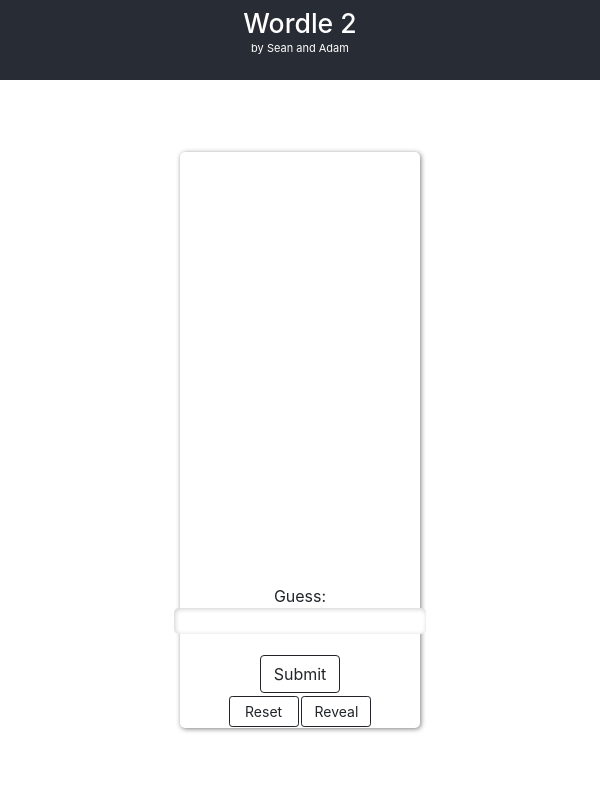
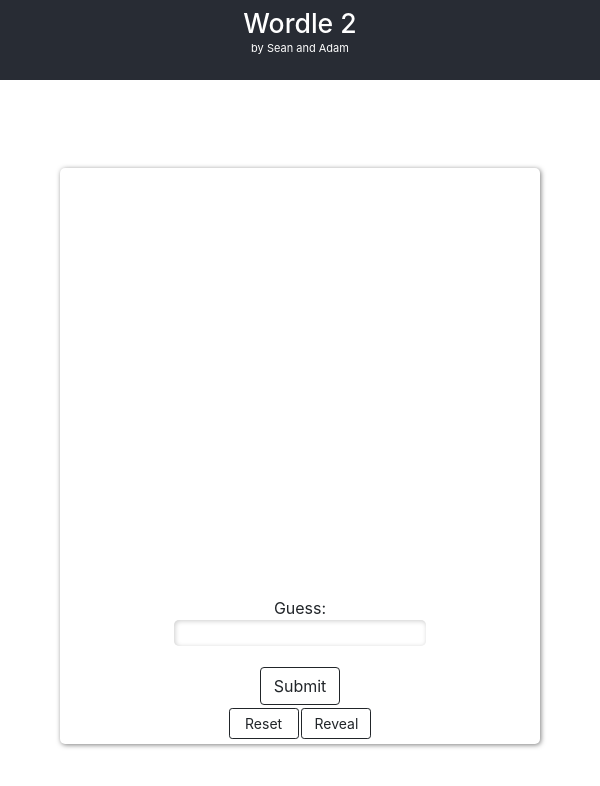
Before and after one commit to AdamPJohnson/Wordle2, a React (Create React App) app: page / in a window 600 px wide. Shown: the top 786 px of the page. Built offline with nearby package versions, Linux system fonts and the light colour scheme.

Commit message:
responsive styling

```diff
--- a/src/App.css
+++ b/src/App.css
@@ -1,3 +1,28 @@
+@media screen and (min-width: 600px) {
+  #board {
+    height: 80%;
+    width: 40%;
+  }
+  #main {
+    justify-content: center;
+  }
+  .guessListItem {
+    width: 50%;
+  }
+}
+@media screen and (max-width: 600px) {
+  #board {
+    height: 80%;
+    width: 80%;
+  }
+  #main {
+    justify-content: baseline;
+  }
+  .guessListItem {
+    width: 80%;
+  }
+}
+
 .App {
   text-align: center;
 }
@@ -26,18 +51,17 @@
   display: flex;
   flex-direction: column;
   align-items: center;
-  justify-content: center;
 }
 
 #board {
-  height: 80%;
-  width: 40%;
+  margin-top: 2em;
   box-shadow: 1px 1px 5px rgba(0, 0, 0, 0.5);
   border-radius: 5px;
   display: flex;
   flex-direction: column;
   align-items: center;
   justify-content: space-between;
+  padding: 0.5em;
 }
 
 #guesses {
@@ -62,7 +86,7 @@
   align-items: center;
   justify-content: center;
   height: 12%;
-  width: 80%;
+
   margin: 0.5em;
   box-shadow: 1px 1px 5px rgba(0, 0, 0, 0.5);
   border-radius: 5px;
```
Also changed, not shown: 2 other files (tests, documents, lock files or other folders).
